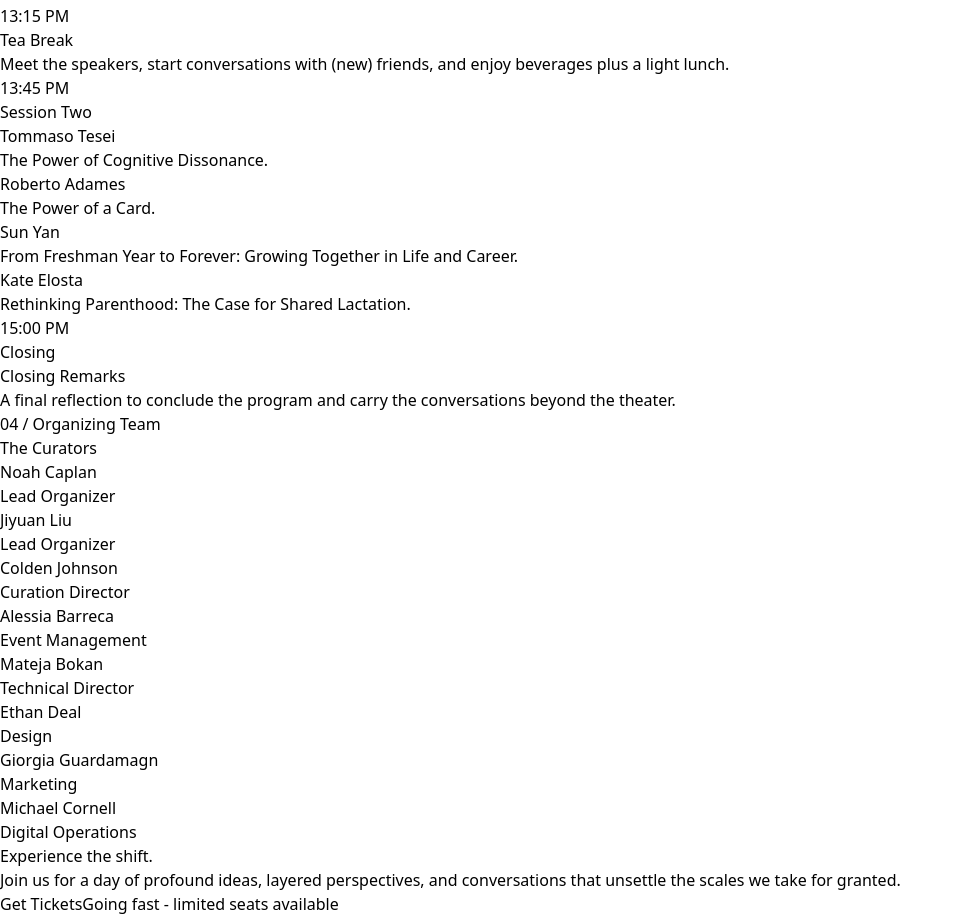
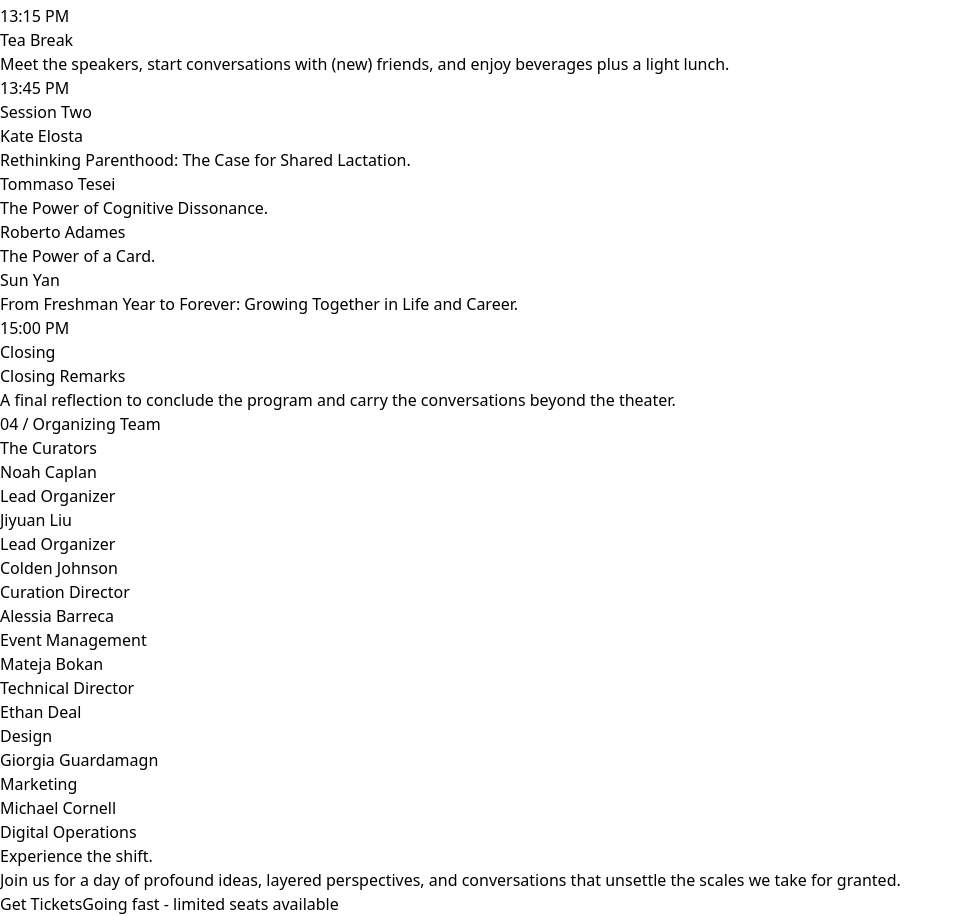
Before and after one commit to MicCorn/tedxdku-website, a Next.js app: page / in a window 1280 px wide. Shown: the part 1901-2817 px from the top of the page, without its empty margins (0-963 px from the left). Built offline with nearby package versions, Linux system fonts and the light colour scheme; some icons are missing.

Commit message:
Schedule

```diff
--- a/app/page.tsx
+++ b/app/page.tsx
@@ -102,6 +102,11 @@ const scheduleItems = [
   {
     time: "13:45 PM",
     label: "Session Two",
+    title: "Kate Elosta",
+    copy: "Rethinking Parenthood: The Case for Shared Lactation.",
+  },
+  {
+    time: "",
     title: "Tommaso Tesei",
     copy: "The Power of Cognitive Dissonance.",
   },
@@ -114,11 +119,6 @@ const scheduleItems = [
     time: "",
     title: "Sun Yan",
     copy: "From Freshman Year to Forever: Growing Together in Life and Career.",
-  },
-  {
-    time: "",
-    title: "Kate Elosta",
-    copy: "Rethinking Parenthood: The Case for Shared Lactation.",
   },
   {
     time: "15:00 PM",
```
